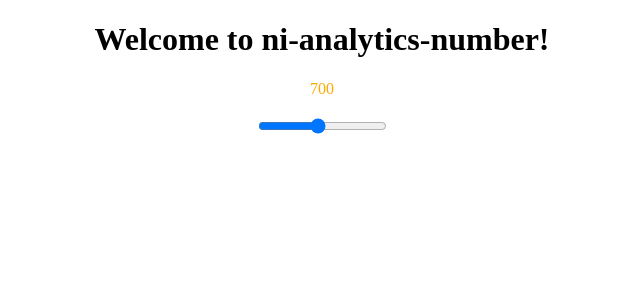
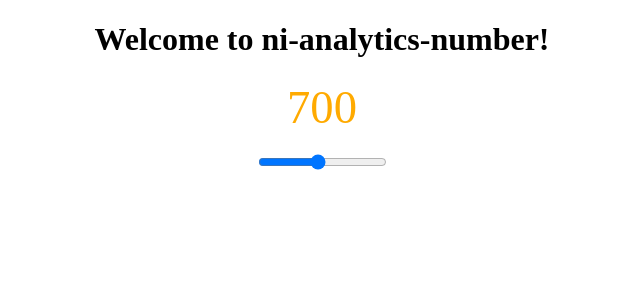
Before and after one commit to injulkarnilesh/ni-analytics-number, an Angular app: page / in a window 1280 px wide. Shown: the top 300 px of the page, without its empty margins (318-958 px from the left). Built offline with nearby package versions, Linux system fonts and the light colour scheme.

Commit message:
Font size support

```diff
--- a/src/app/analytics-number/components/ni-analytics-number.component.html
+++ b/src/app/analytics-number/components/ni-analytics-number.component.html
@@ -1,5 +1,5 @@
 <div>
-    <span [ngStyle]="{'color': color}">
+    <span [ngStyle]="{'color': color, 'font-size': fontSize}">
         {{value}}
     </span>
 </div>
--- a/src/app/analytics-number/components/ni-analytics-number.component.ts
+++ b/src/app/analytics-number/components/ni-analytics-number.component.ts
@@ -12,13 +12,20 @@ import { StyleService } from '../services/style-service';
 export class NiAnalyticsNumberComponent implements OnInit, OnChanges {
 
     @Input() value: number;
-    @Input() displayValue: string;
+    @Input() displayValue: string;  // TODO USE
     @Input() fromValue: number;
     @Input() toValue: number;
 
+    @Input() fontUnit: string;
+    @Input() fromFontSize: number;
+    @Input() toFontSize: number;
+
     color: string;
+    fontSize: string;
 
     rangePostionBuilder: RangePositionBuilder;
+
+    fontUnitsSupported: string[] = ['px', 'em', '%', 'pt' ];
 
     constructor(private rangePositionBuilderFactory: RangePositionBuilderFactory,
                 private styleService: StyleService) {
@@ -31,12 +38,14 @@ export class NiAnalyticsNumberComponent implements OnInit, OnChanges {
             return;
         }
         this.rangePostionBuilder = this.rangePositionBuilderFactory.forBaseRange(Range.between(this.fromValue, this.toValue));
-        this.color = this.styleService.getColor(this.getRangePositionCalculator(this.value));
+        this.setColor();
+        this.setFont();
     }
 
     ngOnChanges(changes: SimpleChanges) {
         if (this.rangePostionBuilder && changes.value) {
-            this.color = this.styleService.getColor(this.getRangePositionCalculator(changes.value.currentValue));
+            this.setColor();
+            this.setFont();
         }
     }
 
@@ -44,4 +53,27 @@ export class NiAnalyticsNumberComponent implements OnInit, OnChanges {
         return this.rangePostionBuilder.withValue(value);
     }
 
+    private setColor(): void {
+        this.color = this.styleService.getColor(this.getRangePositionCalculator(this.value));
+    }
+
+    private setFont(): void {
+        console.log('Setting font size to', this.fromFontSize, this.toFontSize, this.fontUnit);
+        if (this.validFontSize() && this.validFontUnit()) {
+            this.fontSize = this.getRangePositionCalculator(this.value)
+                                .getPositionBetween(Range.between(this.fromFontSize, this.toFontSize)) +
+                                this.fontUnit;
+            console.log('Set font size to', this.fontSize);
+        }
+    }
+
+    private validFontSize(): boolean {
+        return this.fromFontSize != null && this.toFontSize != null;
+    }
+
+    private validFontUnit(): boolean {
+        return this.fontUnit && this.fontUnitsSupported.includes(this.fontUnit.toLocaleLowerCase());
+    }
+
+
 }
--- a/src/app/app.component.html
+++ b/src/app/app.component.html
@@ -2,7 +2,9 @@
   <h1>
     Welcome to {{ title }}!
   </h1>
-  <ni-analytics-number [value]="value" [displayValue]="200" [fromValue]="100" [toValue]="1000"></ni-analytics-number>
+  <ni-analytics-number [value]="value" [displayValue]="200"
+                        [fromValue]="100" [toValue]="1000"
+                        [fontUnit]="'px'" [fromFontSize]="20" [toFontSize]="60"></ni-analytics-number>
   <br>
   <input type="range" [(ngModel)]="value" min="0" max="1500">
 
```
Also changed, not shown: 1 other file (tests, documents, lock files or other folders).
